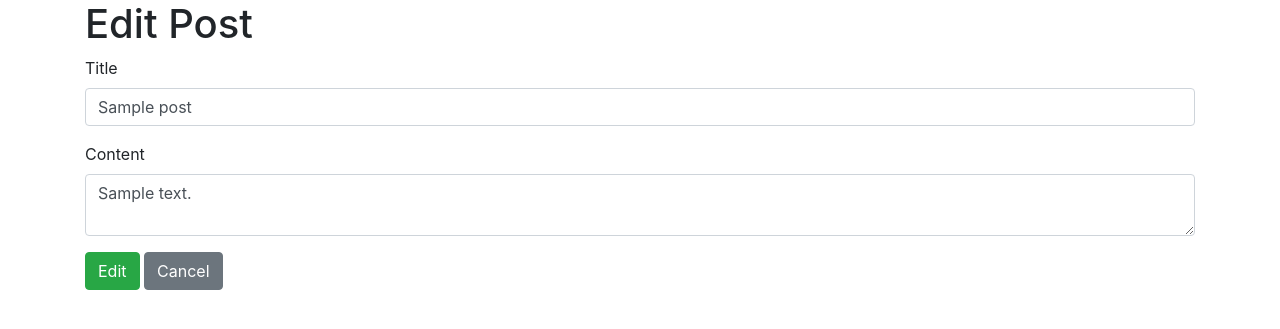
After one commit to jr-alcano/blogly, a Flask app: page /posts/1/edit in a window 1280 px wide. The commit adds this page. Shown: the top 329 px of the page. Run offline with Flask 3, Linux system fonts and the light colour scheme; tables that the repository leaves empty hold one stand-in row (values such as "Sample post"); some libraries are stand-ins or nearby versions.

Commit message:
Add files via upload

```diff
--- a/app.py
+++ b/app.py
@@ -1,5 +1,5 @@
 from flask import Flask, render_template, redirect, url_for, request
-from models import db, connect_db, User
+from models import db, connect_db, User, Post
 
 app = Flask(__name__)
 app.config['SQLALCHEMY_DATABASE_URI'] = 'postgresql://johnalcano:jiBAi677@localhost/blogly'
@@ -11,14 +11,17 @@ connect_db(app)
 with app.app_context():
     db.create_all()
 
+
 @app.route('/')
 def root():
     return redirect(url_for('list_users'))
+
 
 @app.route('/users')
 def list_users():
     users = User.query.all()
     return render_template('users.html', users=users)
+
 
 @app.route('/users/new', methods=["GET", "POST"])
 def add_user():
@@ -33,10 +36,12 @@ def add_user():
 
     return render_template('new_user.html')
 
+
 @app.route('/users/<int:user_id>')
 def show_user(user_id):
     user = User.query.get_or_404(user_id)
     return render_template('user_detail.html', user=user)
+
 
 @app.route('/users/<int:user_id>/edit', methods=["GET", "POST"])
 def edit_user(user_id):
@@ -51,9 +56,55 @@ def edit_user(user_id):
 
     return render_template('edit_user.html', user=user)
 
+
 @app.route('/users/<int:user_id>/delete', methods=["POST"])
 def delete_user(user_id):
     user = User.query.get_or_404(user_id)
     db.session.delete(user)
     db.session.commit()
     return redirect(url_for('list_users'))
+
+
+# Add post routes
+
+@app.route('/users/<int:user_id>/posts/new', methods=["GET", "POST"])
+def add_post(user_id):
+    user = User.query.get_or_404(user_id)
+
+    if request.method == "POST":
+        new_post = Post(
+            title=request.form['title'],
+            content=request.form['content'],
+            user_id=user.id)
+        db.session.add(new_post)
+        db.session.commit()
+        return redirect(url_for('show_user', user_id=user.id))
+
+    return render_template('new_post.html', user=user)
+
+
+@app.route('/posts/<int:post_id>')
+def show_post(post_id):
+    post = Post.query.get_or_404(post_id)
+    return render_template('post_detail.html', post=post)
+
+
+@app.route('/posts/<int:post_id>/edit', methods=["GET", "POST"])
+def edit_post(post_id):
+    post = Post.query.get_or_404(post_id)
+
+    if request.method == "POST":
+        post.title = request.form['title']
+        post.content = request.form['content']
+        db.session.commit()
+        return redirect(url_for('show_post', post_id=post.id))
+
+    return render_template('edit_post.html', post=post)
+
+
+@app.route('/posts/<int:post_id>/delete', methods=["POST"])
+def delete_post(post_id):
+    post = Post.query.get_or_404(post_id)
+    db.session.delete(post)
+    db.session.commit()
+    return redirect(url_for('show_user', user_id=post.user_id))
--- /dev/null
+++ b/templates/edit_post.html
@@ -0,0 +1,19 @@
+{% extends "base.html" %}
+
+{% block title %}Edit {{ post.title }}{% endblock %}
+
+{% block content %}
+<h1>Edit Post</h1>
+<form method="POST">
+    <div class="form-group">
+        <label for="title">Title</label>
+        <input type="text" class="form-control" id="title" name="title" value="{{ post.title }}">
+    </div>
+    <div class="form-group">
+        <label for="content">Content</label>
+        <textarea class="form-control" id="content" name="content">{{ post.content }}</textarea>
+    </div>
+    <button type="submit" class="btn btn-success">Edit</button>
+    <a href="/posts/{{ post.id }}" class="btn btn-secondary">Cancel</a>
+</form>
+{% endblock %}
```
Also changed, not shown: models.py (+12 -0 lines), templates/new_post.html (added, +19 -0 lines), templates/post_detail.html (added, +14 -0 lines), templates/user_detail.html (+8 -0 lines).
